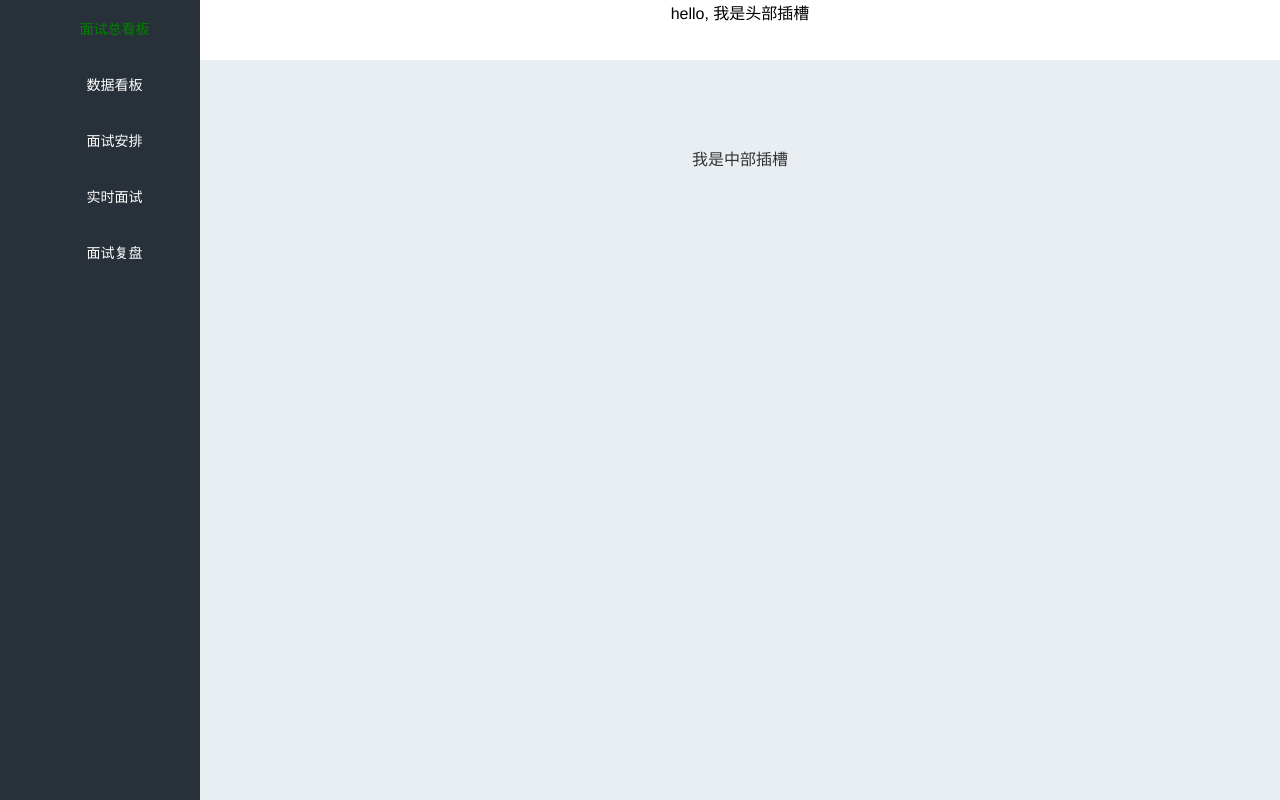
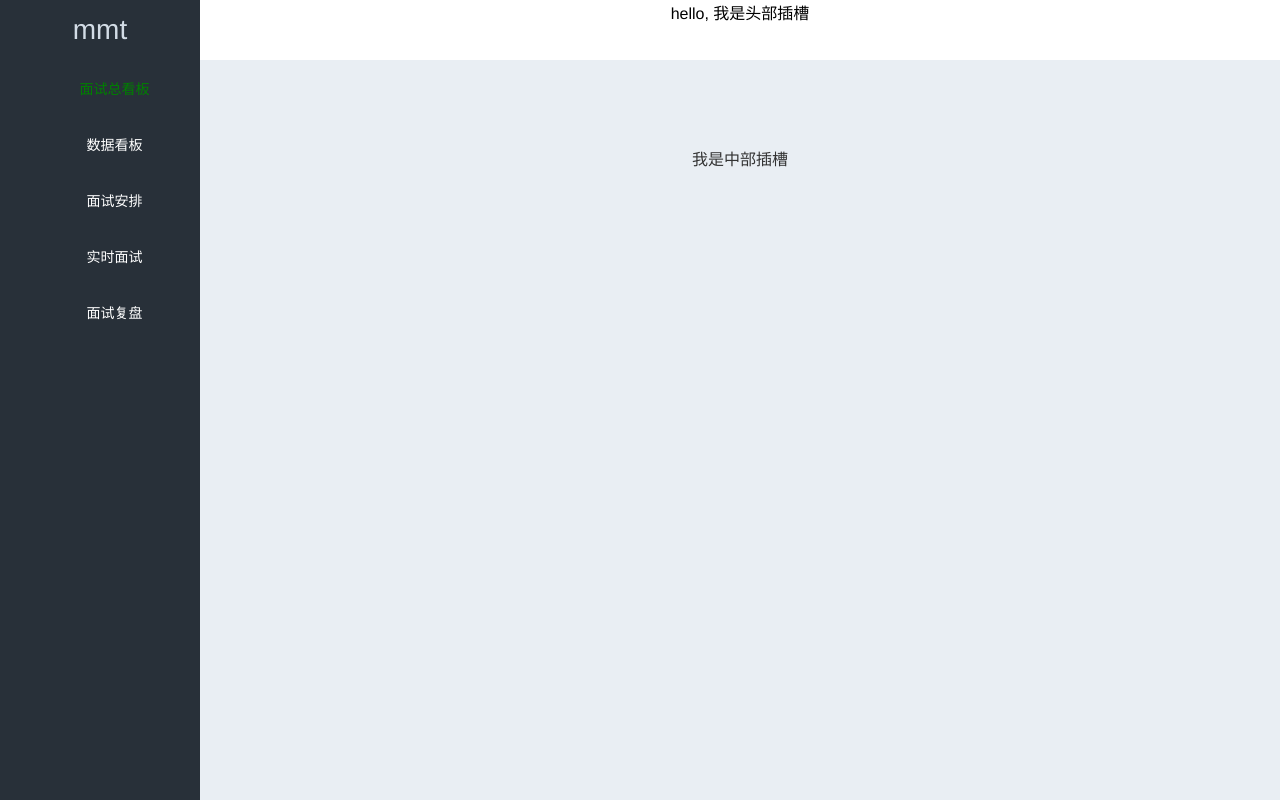
Before and after one commit to cccat-best/MMT, a Vue app: page /#/home in a window 1280 px wide. Built offline with nearby package versions, Linux system fonts and the light colour scheme.

Commit message:
修改了layout组件，添加了layout中aside的标题插槽

```diff
--- a/src/compentents/myLayout.vue
+++ b/src/compentents/myLayout.vue
@@ -6,6 +6,7 @@
         :style="'background-color:' + asideBgColor + ';'"
         v-if="isAside"
       >
+        <slot name="asideTitle"></slot>
         <el-menu
           :default-active="defaultActiveItem"
           class="el-menu-vertical-demo"
--- a/src/views/home/home.vue
+++ b/src/views/home/home.vue
@@ -7,7 +7,9 @@
       :menuItemList="menuList"
     >
       <template slot="header">hello, 我是头部插槽 </template>
-      >
+      <template slot="asideTitle">
+        <div class="menuTitle">mmt</div>
+      </template>
       <template slot="main">
         我是中部插槽
         <router-view></router-view>
@@ -69,4 +71,11 @@ export default {
 .home {
   height: 100%;
 }
+.menuTitle {
+  color: #d3dce6;
+  font-size: 28px;
+  height: 60px;
+  line-height: 60px;
+  text-align: center;
+}
 </style>
```
